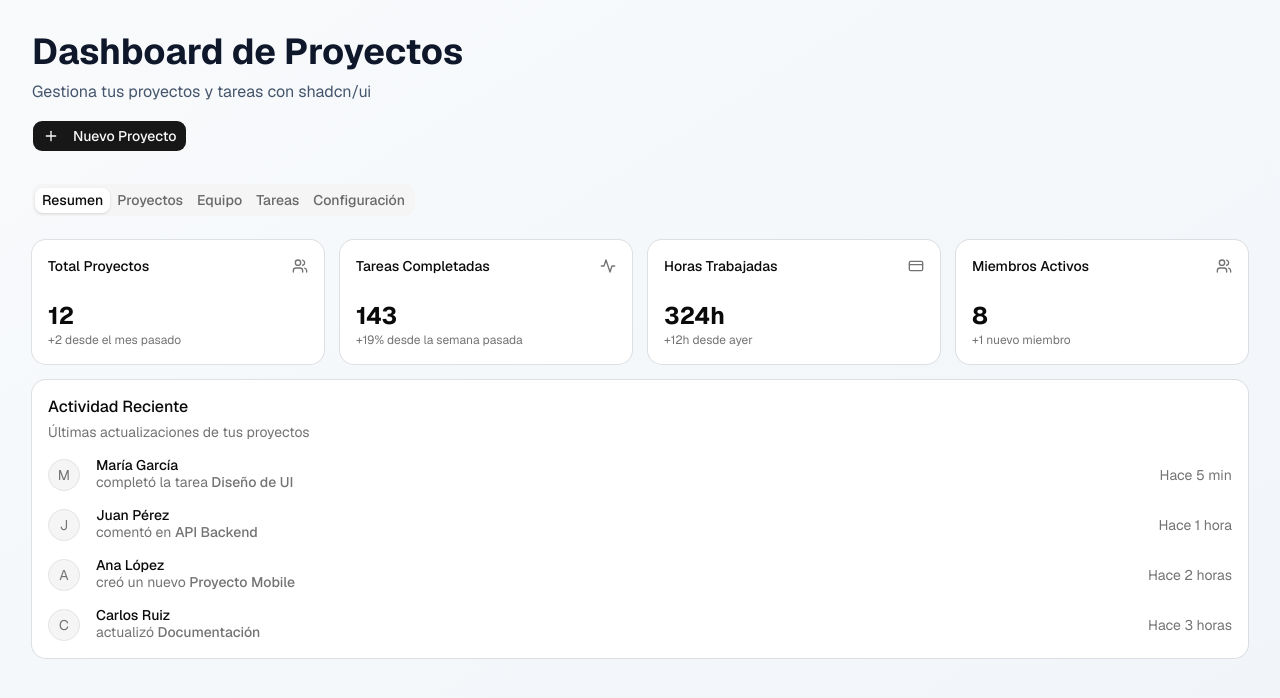
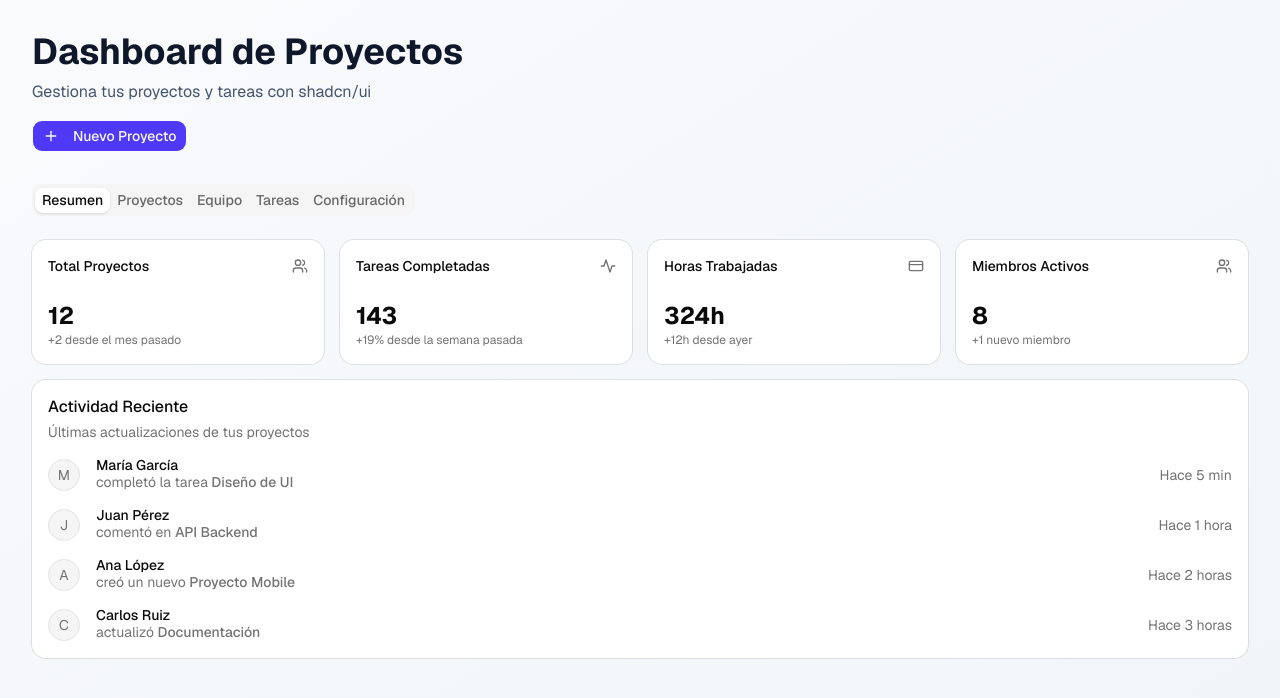
Before and after one commit to JasonGomezzz/Lab11-DAWA-shadcn-ui, a Next.js app: page /dashboard in a window 1280 px wide. Shown: the top 698 px of the page. Built offline with nearby package versions, Linux system fonts and the light colour scheme.

Commit message:
style(theme): cambiar el color del tema a índigo

```diff
--- a/src/app/globals.css
+++ b/src/app/globals.css
@@ -55,27 +55,27 @@
   --card-foreground: oklch(0.145 0 0);
   --popover: oklch(1 0 0);
   --popover-foreground: oklch(0.145 0 0);
-  --primary: oklch(0.205 0 0);
+  --primary: oklch(0.511 0.262 276.966);
   --primary-foreground: oklch(0.985 0 0);
-  --secondary: oklch(0.97 0 0);
-  --secondary-foreground: oklch(0.205 0 0);
+  --secondary: oklch(0.962 0.018 272.314);
+  --secondary-foreground: oklch(0.359 0.144 278.697);
   --muted: oklch(0.97 0 0);
   --muted-foreground: oklch(0.556 0 0);
-  --accent: oklch(0.97 0 0);
-  --accent-foreground: oklch(0.205 0 0);
+  --accent: oklch(0.962 0.018 272.314);
+  --accent-foreground: oklch(0.359 0.144 278.697);
   --destructive: oklch(0.577 0.245 27.325);
   --border: oklch(0.922 0 0);
   --input: oklch(0.922 0 0);
-  --ring: oklch(0.708 0 0);
-  --chart-1: oklch(0.87 0 0);
-  --chart-2: oklch(0.556 0 0);
-  --chart-3: oklch(0.439 0 0);
-  --chart-4: oklch(0.371 0 0);
-  --chart-5: oklch(0.269 0 0);
+  --ring: oklch(0.585 0.233 277.117);
+  --chart-1: oklch(0.785 0.115 274.713);
+  --chart-2: oklch(0.585 0.233 277.117);
+  --chart-3: oklch(0.511 0.262 276.966);
+  --chart-4: oklch(0.457 0.24 277.023);
+  --chart-5: oklch(0.398 0.195 277.366);
   --radius: 0.625rem;
   --sidebar: oklch(0.985 0 0);
   --sidebar-foreground: oklch(0.145 0 0);
-  --sidebar-primary: oklch(0.205 0 0);
+  --sidebar-primary: oklch(0.511 0.262 276.966);
   --sidebar-primary-foreground: oklch(0.985 0 0);
   --sidebar-accent: oklch(0.97 0 0);
   --sidebar-accent-foreground: oklch(0.205 0 0);
@@ -90,18 +90,18 @@
   --card-foreground: oklch(0.985 0 0);
   --popover: oklch(0.205 0 0);
   --popover-foreground: oklch(0.985 0 0);
-  --primary: oklch(0.922 0 0);
-  --primary-foreground: oklch(0.205 0 0);
-  --secondary: oklch(0.269 0 0);
+  --primary: oklch(0.673 0.182 276.935);
+  --primary-foreground: oklch(0.2 0.05 277);
+  --secondary: oklch(0.27 0.06 277);
   --secondary-foreground: oklch(0.985 0 0);
   --muted: oklch(0.269 0 0);
   --muted-foreground: oklch(0.708 0 0);
-  --accent: oklch(0.269 0 0);
+  --accent: oklch(0.27 0.06 277);
   --accent-foreground: oklch(0.985 0 0);
   --destructive: oklch(0.704 0.191 22.216);
   --border: oklch(1 0 0 / 10%);
   --input: oklch(1 0 0 / 15%);
-  --ring: oklch(0.556 0 0);
+  --ring: oklch(0.585 0.233 277.117);
   --chart-1: oklch(0.87 0 0);
   --chart-2: oklch(0.556 0 0);
   --chart-3: oklch(0.439 0 0);
@@ -109,7 +109,7 @@
   --chart-5: oklch(0.269 0 0);
   --sidebar: oklch(0.205 0 0);
   --sidebar-foreground: oklch(0.985 0 0);
-  --sidebar-primary: oklch(0.488 0.243 264.376);
+  --sidebar-primary: oklch(0.673 0.182 276.935);
   --sidebar-primary-foreground: oklch(0.985 0 0);
   --sidebar-accent: oklch(0.269 0 0);
   --sidebar-accent-foreground: oklch(0.985 0 0);
```
